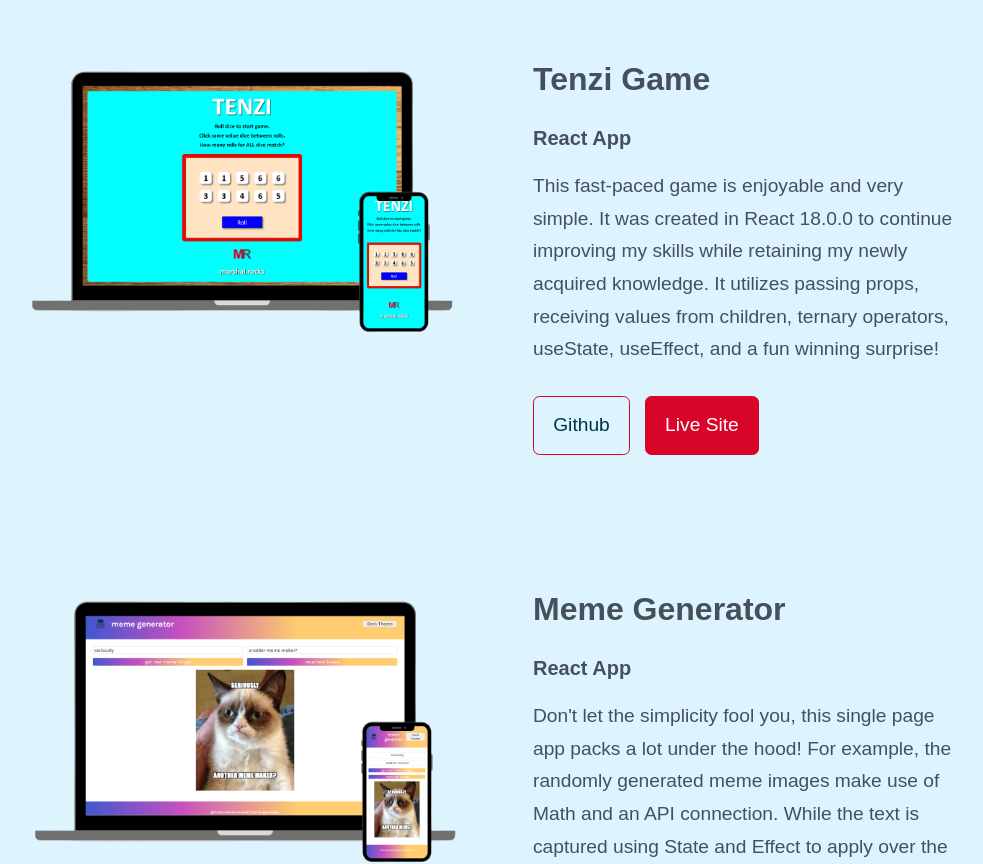
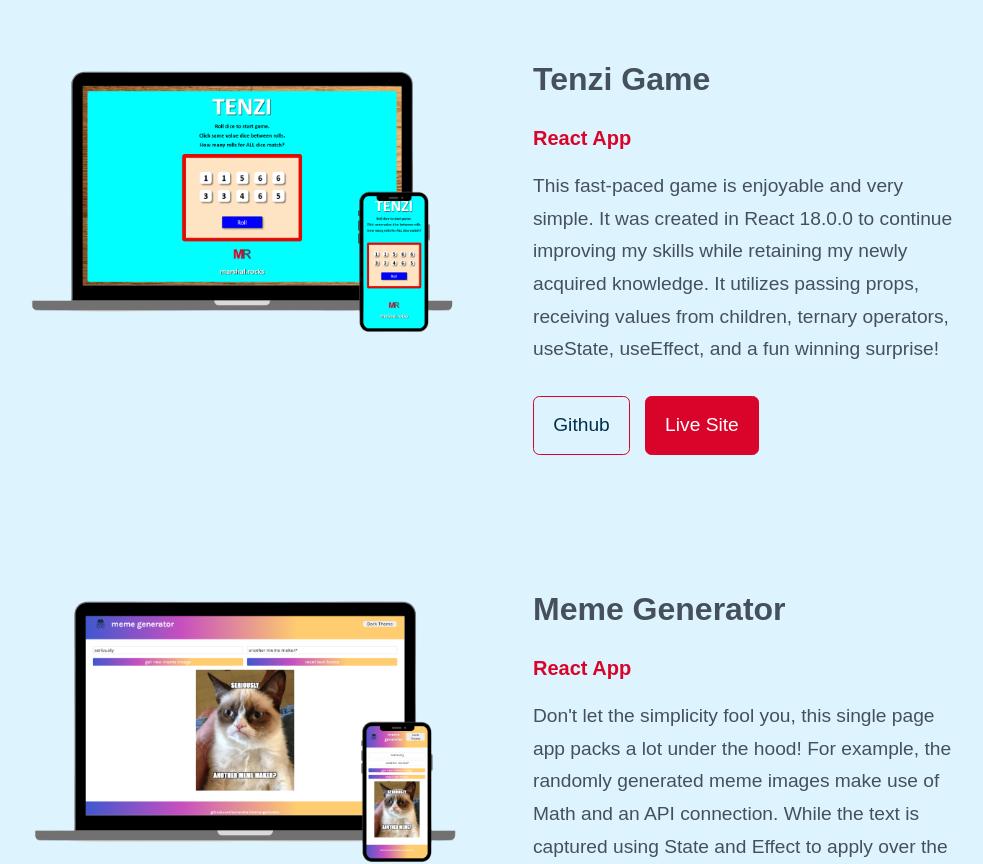
Before and after one commit to remarshal/marshal-rocks-react, a React (Create React App) app: page / in a window 1280 px wide. Shown: the part 5060-5924 px from the top of the page, without its empty margins (155-1138 px from the left). Built offline with nearby package versions, Linux system fonts and the light colour scheme; a web font is replaced by a local one.

Commit message:
type font color

```diff
--- a/src/Components/card.css
+++ b/src/Components/card.css
@@ -26,6 +26,10 @@
     padding: 0 2rem 0 1rem;
 }
 
+.card--info h5 {
+    color: var(--color-primary);
+}
+
 .btn--card {
     margin-right: 15px;
     margin-top: 15px;
```
